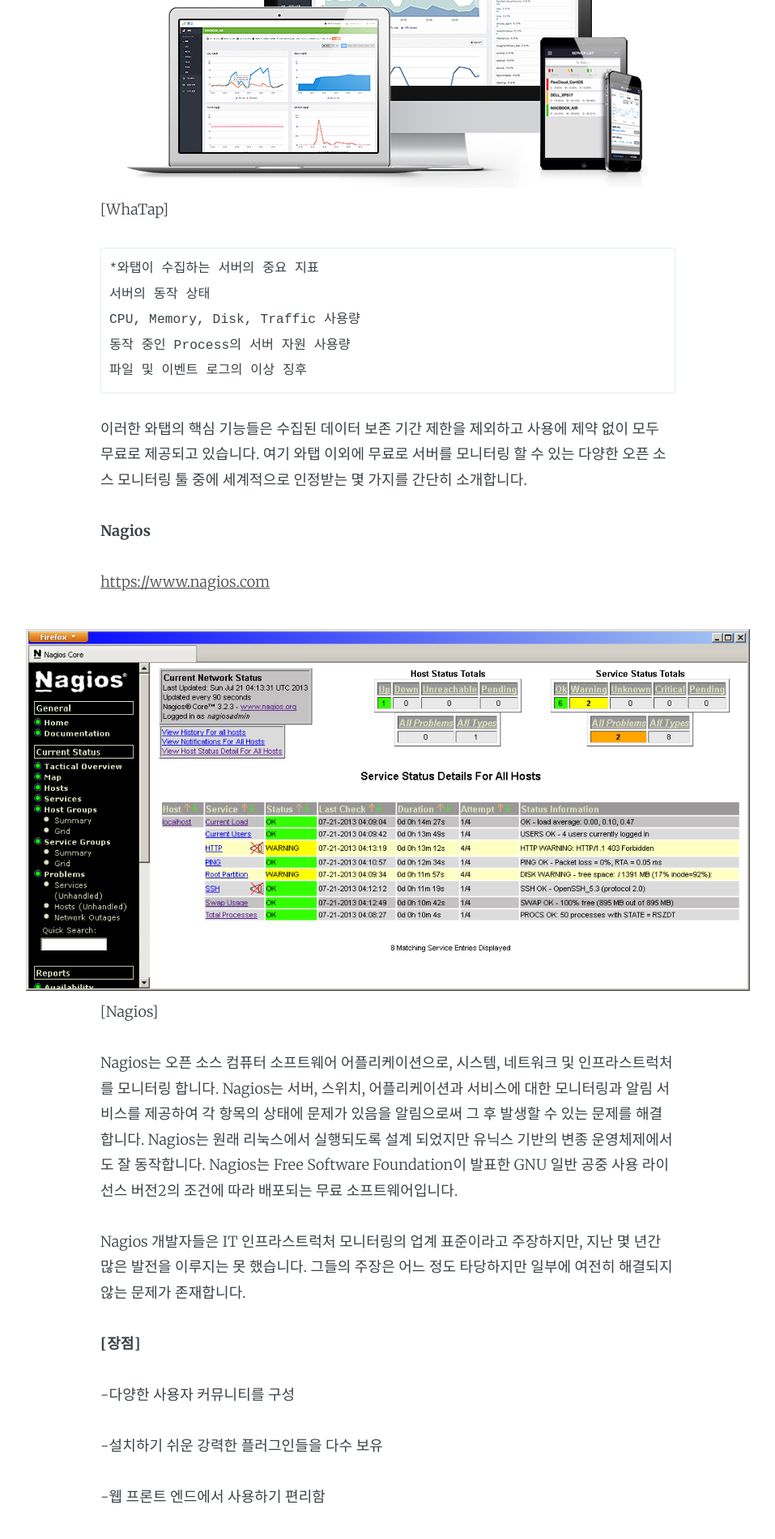
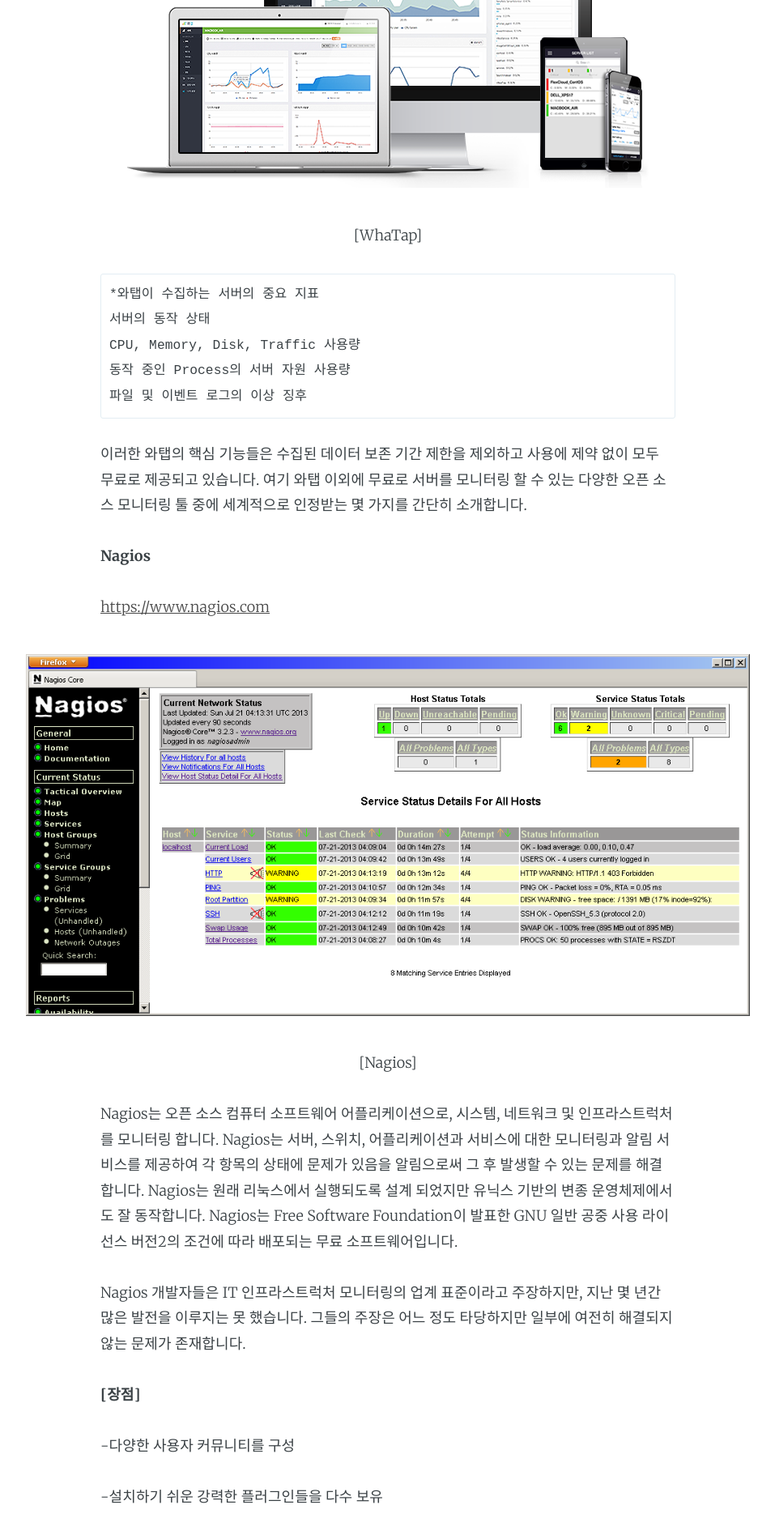
Before and after one commit to whatap/whatap.github.io, a Jekyll site: the page built from _posts/2015-10-11-OpenSourceMonitoringTool.md, in a window 1280 px wide. Shown: the part 559-2460 px from the top of the page at 81% size, without its empty margins (161-1118 px from the left). Built offline with Jekyll 4.4.1, drawn with Linux system fonts in a browser that asks for light colours; Markdown is read by kramdown in place of the engine named in the settings.

Commit message:
no message

```diff
--- a/_posts/2015-10-11-OpenSourceMonitoringTool.md
+++ b/_posts/2015-10-11-OpenSourceMonitoringTool.md
@@ -9,7 +9,7 @@
 서버 관리자들이 모니터링 없이 서버를 운용한다는 것은 있을 수 없는 일입니다. 서버의 중요 지표를 실시간으로 수집해 관리자가 즉각적으로 인지하도록 표시해 주는 것은 물론, 축적된 지표 데이터를 토대로 향후 발생 할 수 있는 문제를 미연에 방지할 수 있도록 도와주는 것이 모니터링이며, 이는 와탭이 추구하는 궁극적인 목표입니다.
 
 ![alt text](/assets/images/chcho/01/1_whatap.png "1_whatap")
-[WhaTap]
+<p align="center"> [WhaTap] </p>
 
 	*와탭이 수집하는 서버의 중요 지표
 	서버의 동작 상태
@@ -25,7 +25,7 @@
 [https://www.nagios.com](https://www.nagios.com)
 
 ![alt text](/assets/images/chcho/01/2_nagios.png "2_nagios")
-[Nagios]
+<p align="center"> [Nagios] </p>
 
 Nagios는 오픈 소스 컴퓨터 소프트웨어 어플리케이션으로, 시스템, 네트워크 및 인프라스트럭처를 모니터링 합니다. Nagios는 서버, 스위치, 어플리케이션과 서비스에 대한 모니터링과 알림 서비스를 제공하여 각 항목의 상태에 문제가 있음을 알림으로써 그 후 발생할 수 있는 문제를 해결합니다.
 Nagios는 원래 리눅스에서 실행되도록 설계 되었지만 유닉스 기반의 변종 운영체제에서도 잘 동작합니다.
@@ -72,7 +72,7 @@
 [http://www.cacti.net] (http://www.cacti.net)
 
 ![alt text](/assets/images/chcho/01/3_Cacti.png "3_Cacti")
-[Cactis]
+<p align="center"> [Cactis] </p>
 
 Cactis는 업계 표준 오픈 소스 데이터 로깅 도구인 RRDtool에 대한 프론트 엔드용 응용 프로그램으로 설계된, 오픈 소스 웹 기반 네트워크 모니터링 및 그래프 도구입니다.
 Cactis는 사용자가 소정의 간격으로 서비스를 폴링하고 그 결과 데이터를 그래프로 표시 할 수 있습니다. 일반적으로 CPU 부하 및 네트워크의 대역폭 같은 수치 데이터를 그래프로 변환합니다.
@@ -120,7 +120,7 @@
 [http://www.zenoss.com/] (http://www.zenoss.com/)
 
 ![alt text](/assets/images/chcho/01/4_zenoss.gif "4_zenoss")
-[Zenoss]
+<p align="center"> [Zenoss] </p>
 
 Zenoss(Zenoss 코어)는 Zope 서버에 기초한 애플리케이션, 서버 및 네트워크 관리용 오픈 소스 플랫폼입니다. GNU 일반 공중 사용 허가서 (GPL) 버전 2의 조건에 따라 배포되고 있으며, Zenoss 코어는 시스템 관리자가 가용성, 목록/구성, 성능 및 이벤트를 모니터링 할 수 있는 웹 인터페이스를 제공합니다.
 
@@ -161,7 +161,7 @@
 [http://www.zabbix.com](http://www.zabbix.com)
 
 ![alt text](/assets/images/chcho/01/5_zabbix.png "5_zabbix")
-[Zabbix]
+<p align="center"> [Zabbix] </p>
 
 Zabbix는 Alexei Vladishev에 의해 만들어진 네트워크 및 애플리케이션에 대한 엔터프라이즈 형 오픈 소스 모니터링 솔루션으로 다양한 네트워크 서비스, 서버, 네트워크 하드웨어의 상태를 감시하고 추적 할 수 있도록 설계되었습니다.
 Zabbix는 데이터를 저장하기 위해 MySQL, PostgreSQL, SQLite, Oracle, IBM DB2를 사용하며, 백 엔드는 C로 작성되었고, 웹 프론트 엔드는 PHP로 작성되었습니다.
```
